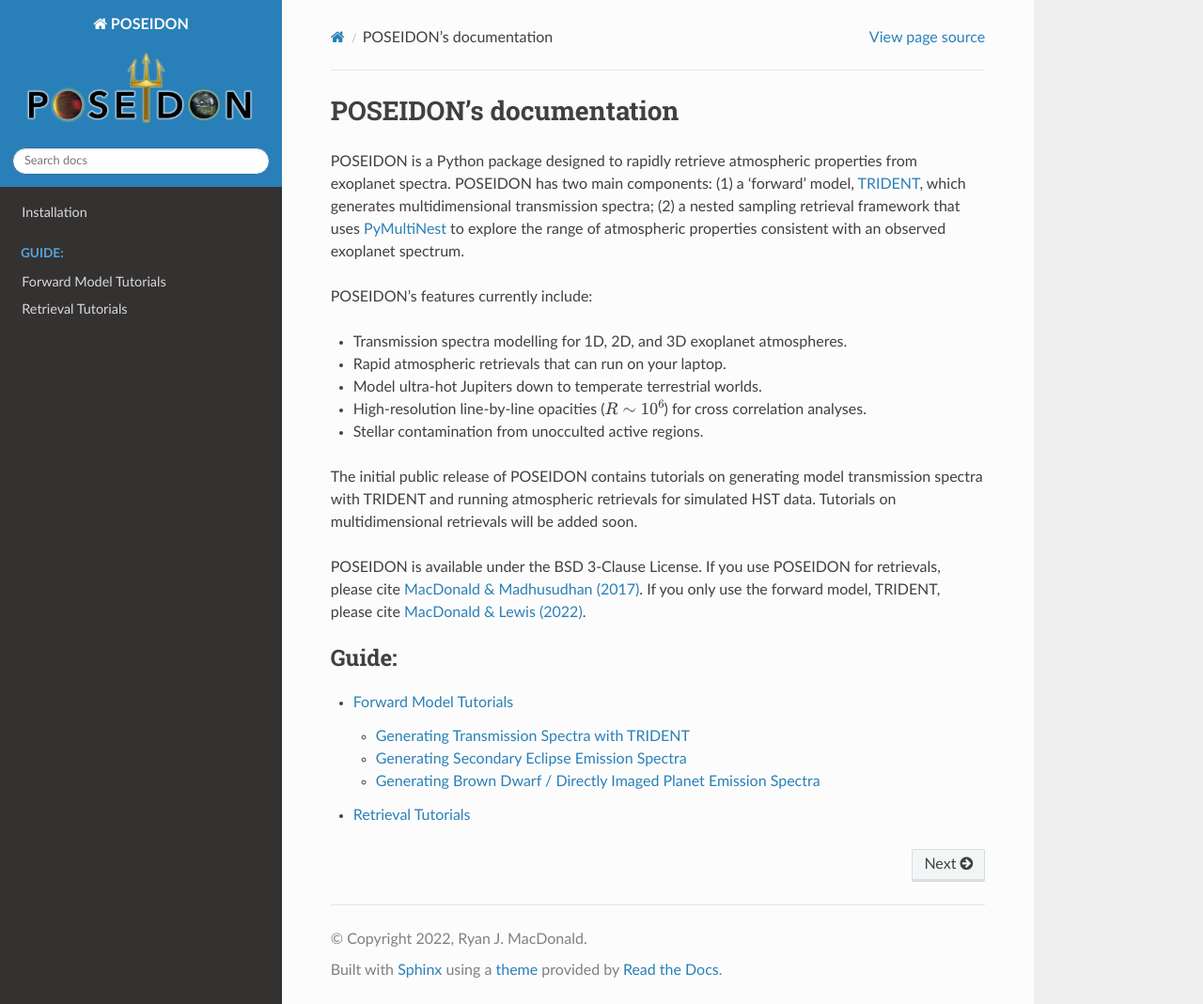
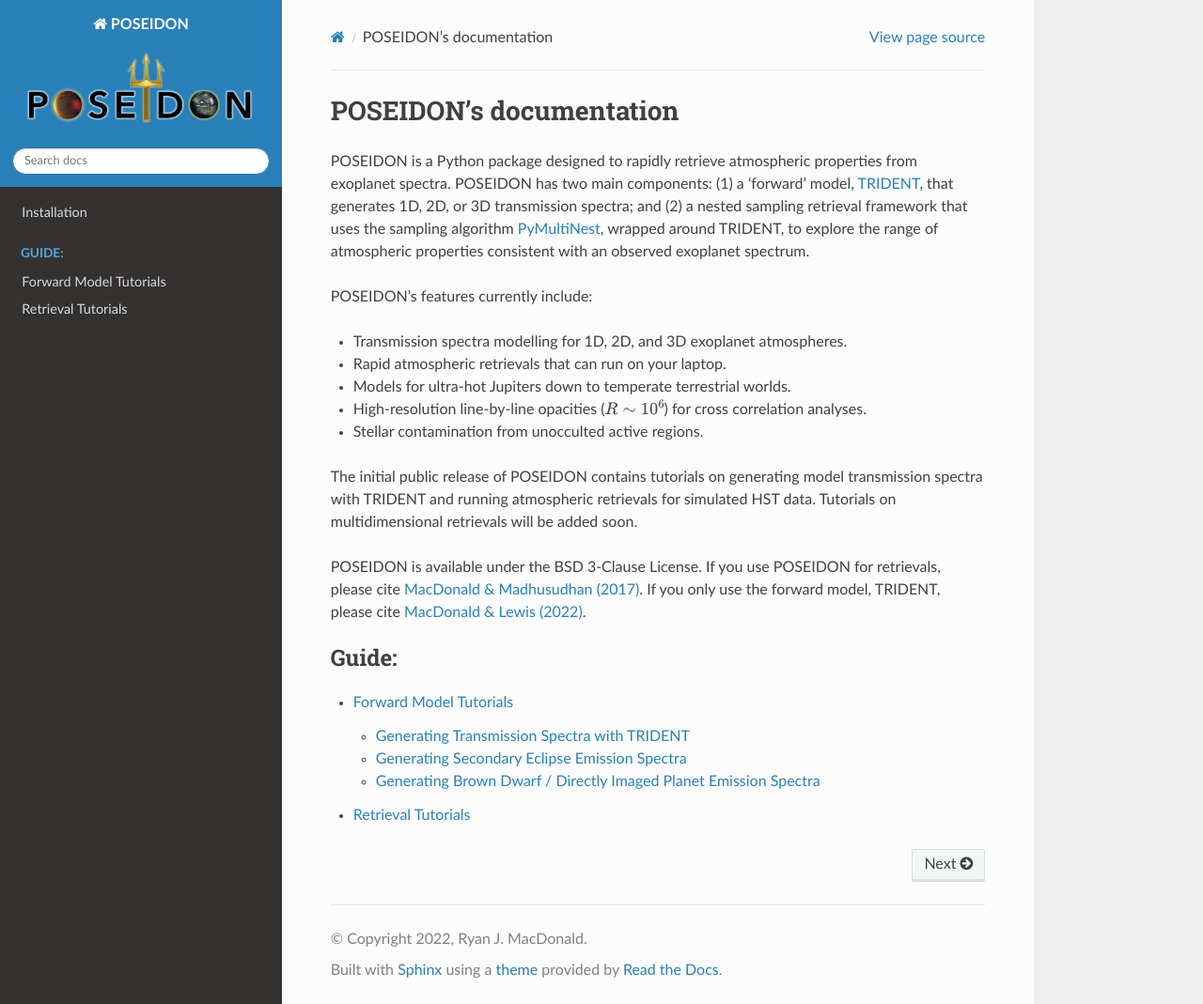
Before and after one commit to MartianColonist/POSEIDON, a Sphinx documentation site: the page built from docs/index.rst, in a window 1280 px wide and 1069 px high. Shown: the whole window at 94% size. Built offline with Sphinx 7.4.7 and the Read the Docs theme 2.0.0, drawn with Linux system fonts in a browser that asks for light colours; pages that are not in the unit, such as notebooks, are missing from menus.

Commit message:
Documentation updates

```diff
--- a/docs/index.rst
+++ b/docs/index.rst
@@ -6,19 +6,29 @@
 POSEIDON's documentation
 ====================================
 
-POSEIDON is a Python package designed to rapidly retrieve atmospheric properties from exoplanet spectra. POSEIDON has two main components: (1) a 'forward' model, `TRIDENT <https://ui.adsabs.harvard.edu/abs/2021arXiv211105862M/abstract>`_, which generates multidimensional transmission spectra; (2) a nested sampling retrieval framework that uses `PyMultiNest <https://johannesbuchner.github.io/PyMultiNest/>`_ to explore the range of atmospheric properties consistent with an observed exoplanet spectrum.
+POSEIDON is a Python package designed to rapidly retrieve atmospheric properties
+from exoplanet spectra. POSEIDON has two main components: (1) a 'forward' model,
+`TRIDENT <https://ui.adsabs.harvard.edu/abs/2021arXiv211105862M/abstract>`_, that
+generates 1D, 2D, or 3D transmission spectra; and (2) a nested sampling retrieval
+framework that uses the sampling algorithm `PyMultiNest <https://johannesbuchner.github.io/PyMultiNest/>`_,
+wrapped around TRIDENT, to explore the range of atmospheric properties consistent
+with an observed exoplanet spectrum.
 
 POSEIDON's features currently include:
 
 * Transmission spectra modelling for 1D, 2D, and 3D exoplanet atmospheres.
 * Rapid atmospheric retrievals that can run on your laptop.
-* Model ultra-hot Jupiters down to temperate terrestrial worlds.
+* Models for ultra-hot Jupiters down to temperate terrestrial worlds.
 * High-resolution line-by-line opacities (:math:`R \sim 10^6`) for cross correlation analyses.
 * Stellar contamination from unocculted active regions.
 
-The initial public release of POSEIDON contains tutorials on generating model transmission spectra with TRIDENT and running atmospheric retrievals for simulated HST data. Tutorials on multidimensional retrievals will be added soon.
+The initial public release of POSEIDON contains tutorials on generating model
+transmission spectra with TRIDENT and running atmospheric retrievals for
+simulated HST data. Tutorials on multidimensional retrievals will be added soon.
 
-POSEIDON is available under the BSD 3-Clause License. If you use POSEIDON for retrievals, please cite `MacDonald & Madhusudhan (2017) <https://ui.adsabs.harvard.edu/abs/2017MNRAS.469.1979M/abstract>`_. If you only use the forward model, TRIDENT, please cite `MacDonald & Lewis (2022) <https://ui.adsabs.harvard.edu/abs/2021arXiv211105862M/abstract>`_.
+POSEIDON is available under the BSD 3-Clause License. If you use POSEIDON for retrievals,
+please cite `MacDonald & Madhusudhan (2017) <https://ui.adsabs.harvard.edu/abs/2017MNRAS.469.1979M/abstract>`_.
+If you only use the forward model, TRIDENT, please cite `MacDonald & Lewis (2022) <https://ui.adsabs.harvard.edu/abs/2021arXiv211105862M/abstract>`_.
 
 .. toctree::
    :maxdepth: 1
```
Also changed, not shown: docs/content/installation.rst (+5 -3 lines).
